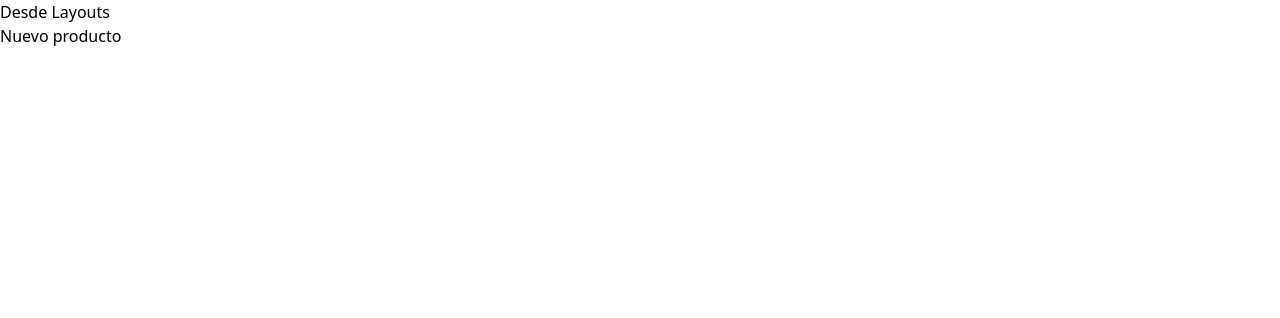
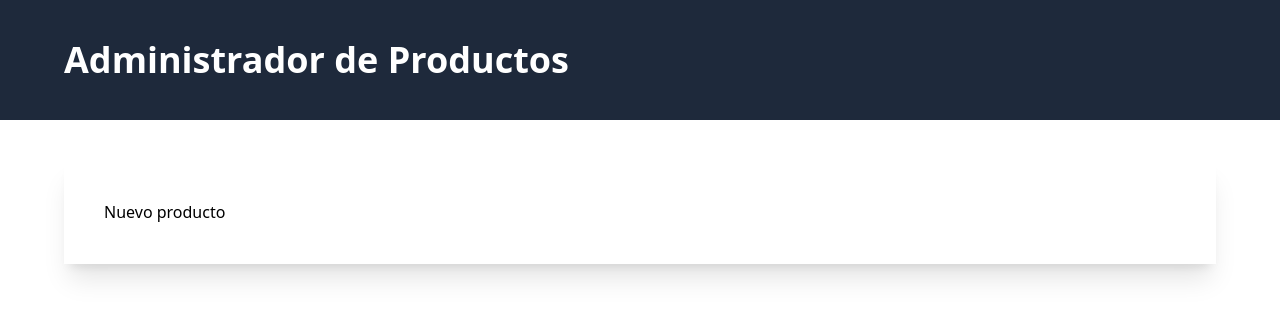
Before and after one commit to JerlibGnzlz/admin-productos-backend, a React (Vite) app in the folder client/: page /producto/nuevo in a window 1280 px wide. Shown: the top 318 px of the page. Built offline with nearby package versions, Linux system fonts and the light colour scheme.

Commit message:
components nuevo producto

```diff
--- a/client/src/layout/Layout.tsx
+++ b/client/src/layout/Layout.tsx
@@ -5,8 +5,17 @@ import { Outlet } from "react-router-dom";
 export const Layout = () => {
     return (
         <>
-            Desde Layouts
-            <Outlet />
+            <header className="bg-slate-800" >
+                <div className="mx-auto max-w-6xl py-10">
+                    <h1 className="text-4xl text-white font-extrabold  ">
+                        Administrador de Productos
+                    </h1>
+                </div>
+            </header>
+
+            <main className="mx-auto max-w-6xl mt-10 p-10 bg-white shadow-xl">
+                <Outlet />
+            </main>
         </>
     )
 };
```
